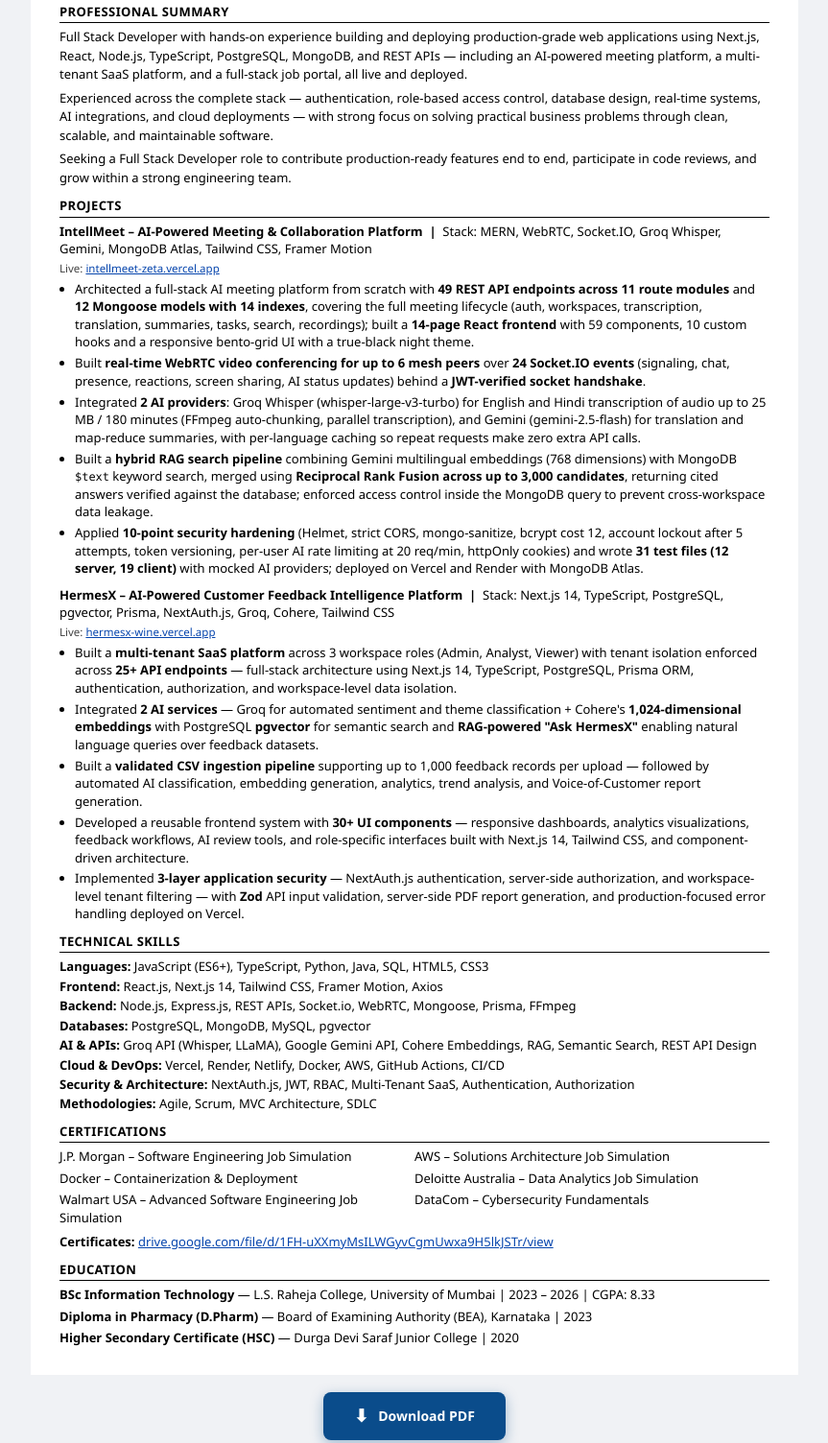
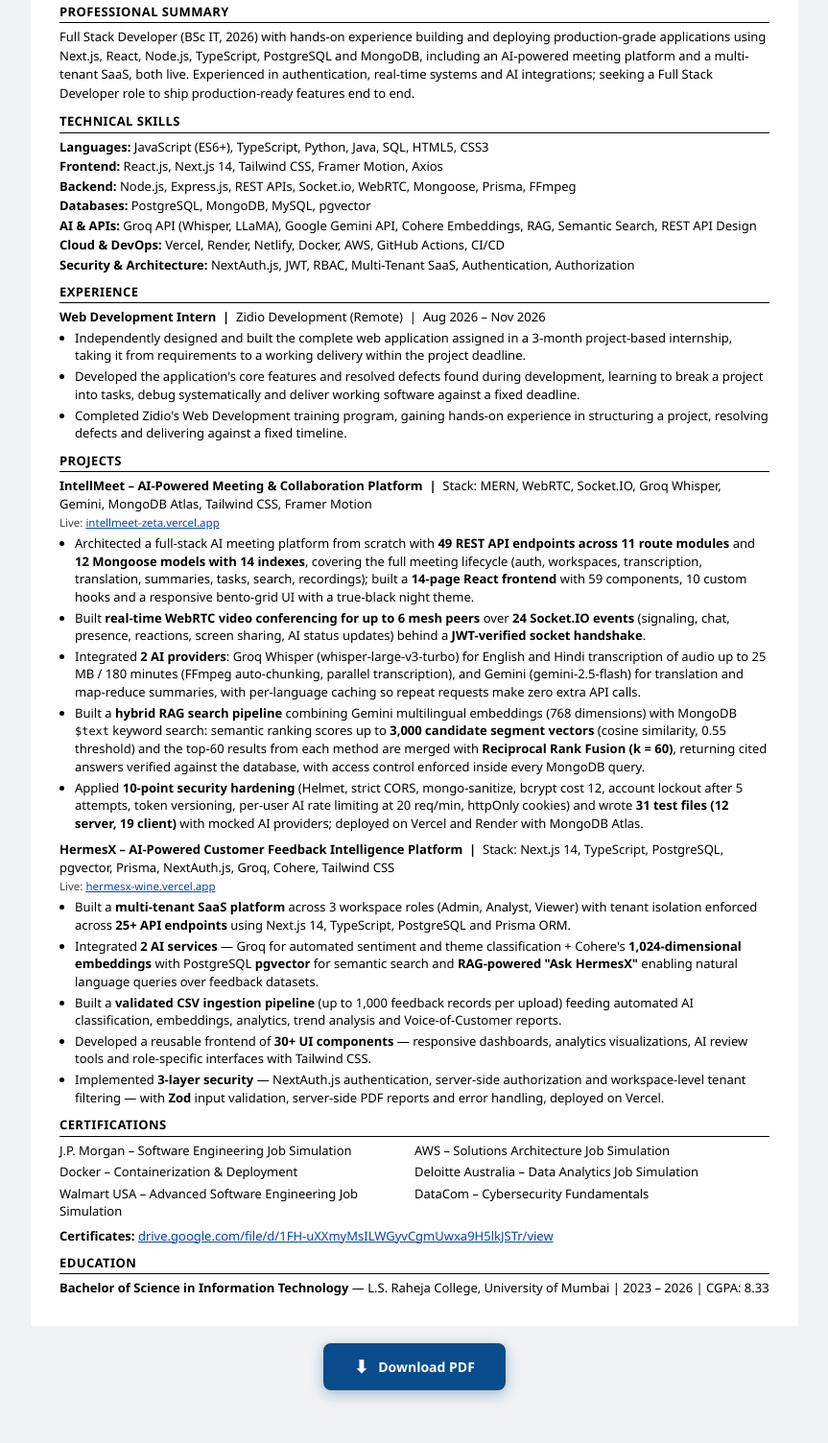
Before and after one commit to codewithabhi2003/Resume, a plain HTML site: page index.html in a window 1280 px wide. Shown: the part 131-1635 px from the top of the page at 96% size, without its empty margins (208-1071 px from the left). Drawn offline with Linux system fonts and the light colour scheme.

Commit message:
updated resume

```diff
--- a/index.html
+++ b/index.html
@@ -161,9 +161,32 @@
     <!-- PROFESSIONAL SUMMARY -->
     <div class="section">
       <div class="section-title">Professional Summary</div>
-      <p class="summary-para">Full Stack Developer with hands-on experience building and deploying production-grade web applications using Next.js, React, Node.js, TypeScript, PostgreSQL, MongoDB, and REST APIs — including an AI-powered meeting platform, a multi-tenant SaaS platform, and a full-stack job portal, all live and deployed.</p>
-      <p class="summary-para">Experienced across the complete stack — authentication, role-based access control, database design, real-time systems, AI integrations, and cloud deployments — with strong focus on solving practical business problems through clean, scalable, and maintainable software.</p>
-      <p class="summary-para">Seeking a Full Stack Developer role to contribute production-ready features end to end, participate in code reviews, and grow within a strong engineering team.</p>
+      <p class="summary-para">Full Stack Developer (BSc IT, 2026) with hands-on experience building and deploying production-grade applications using Next.js, React, Node.js, TypeScript, PostgreSQL and MongoDB, including an AI-powered meeting platform and a multi-tenant SaaS, both live. Experienced in authentication, real-time systems and AI integrations; seeking a Full Stack Developer role to ship production-ready features end to end.</p>
+    </div>
+
+    <!-- TECHNICAL SKILLS -->
+    <div class="section">
+      <div class="section-title">Technical Skills</div>
+      <p><strong>Languages:</strong> JavaScript (ES6+), TypeScript, Python, Java, SQL, HTML5, CSS3</p>
+      <p><strong>Frontend:</strong> React.js, Next.js 14, Tailwind CSS, Framer Motion, Axios</p>
+      <p><strong>Backend:</strong> Node.js, Express.js, REST APIs, Socket.io, WebRTC, Mongoose, Prisma, FFmpeg</p>
+      <p><strong>Databases:</strong> PostgreSQL, MongoDB, MySQL, pgvector</p>
+      <p><strong>AI &amp; APIs:</strong> Groq API (Whisper, LLaMA), Google Gemini API, Cohere Embeddings, RAG, Semantic Search, REST API Design</p>
+      <p><strong>Cloud &amp; DevOps:</strong> Vercel, Render, Netlify, Docker, AWS, GitHub Actions, CI/CD</p>
+      <p><strong>Security &amp; Architecture:</strong> NextAuth.js, JWT, RBAC, Multi-Tenant SaaS, Authentication, Authorization</p>
+    </div>
+
+    <!-- EXPERIENCE -->
+    <div class="section">
+      <div class="section-title">Experience</div>
+      <div class="project-block">
+        <p class="project-title">Web Development Intern &nbsp;|&nbsp; <span style="font-weight:400;">Zidio Development (Remote) &nbsp;|&nbsp; Aug 2026 – Nov 2026</span></p>
+        <ul>
+          <li>Independently designed and built the complete web application assigned in a 3-month project-based internship, taking it from requirements to a working delivery within the project deadline.</li>
+          <li>Developed the application's core features and resolved defects found during development, learning to break a project into tasks, debug systematically and deliver working software against a fixed deadline.</li>
+          <li>Completed Zidio's Web Development training program, gaining hands-on experience in structuring a project, resolving defects and delivering against a fixed timeline.</li>
+        </ul>
+      </div>
     </div>
 
     <!-- PROJECTS -->
@@ -178,7 +201,7 @@
           <li>Architected a full-stack AI meeting platform from scratch with <strong>49 REST API endpoints across 11 route modules</strong> and <strong>12 Mongoose models with 14 indexes</strong>, covering the full meeting lifecycle (auth, workspaces, transcription, translation, summaries, tasks, search, recordings); built a <strong>14-page React frontend</strong> with 59 components, 10 custom hooks and a responsive bento-grid UI with a true-black night theme.</li>
           <li>Built <strong>real-time WebRTC video conferencing for up to 6 mesh peers</strong> over <strong>24 Socket.IO events</strong> (signaling, chat, presence, reactions, screen sharing, AI status updates) behind a <strong>JWT-verified socket handshake</strong>.</li>
           <li>Integrated <strong>2 AI providers</strong>: Groq Whisper (whisper-large-v3-turbo) for English and Hindi transcription of audio up to 25 MB / 180 minutes (FFmpeg auto-chunking, parallel transcription), and Gemini (gemini-2.5-flash) for translation and map-reduce summaries, with per-language caching so repeat requests make zero extra API calls.</li>
-          <li>Built a <strong>hybrid RAG search pipeline</strong> combining Gemini multilingual embeddings (768 dimensions) with MongoDB <code>$text</code> keyword search, merged using <strong>Reciprocal Rank Fusion across up to 3,000 candidates</strong>, returning cited answers verified against the database; enforced access control inside the MongoDB query to prevent cross-workspace data leakage.</li>
+          <li>Built a <strong>hybrid RAG search pipeline</strong> combining Gemini multilingual embeddings (768 dimensions) with MongoDB <code>$text</code> keyword search: semantic ranking scores up to <strong>3,000 candidate segment vectors</strong> (cosine similarity, 0.55 threshold) and the top-60 results from each method are merged with <strong>Reciprocal Rank Fusion (k = 60)</strong>, returning cited answers verified against the database, with access control enforced inside every MongoDB query.</li>
           <li>Applied <strong>10-point security hardening</strong> (Helmet, strict CORS, mongo-sanitize, bcrypt cost 12, account lockout after 5 attempts, token versioning, per-user AI rate limiting at 20 req/min, httpOnly cookies) and wrote <strong>31 test files (12 server, 19 client)</strong> with mocked AI providers; deployed on Vercel and Render with MongoDB Atlas.</li>
         </ul>
       </div>
@@ -188,27 +211,14 @@
         <p class="project-title">HermesX – AI-Powered Customer Feedback Intelligence Platform &nbsp;|&nbsp; <span style="font-weight:400;">Stack: Next.js 14, TypeScript, PostgreSQL, pgvector, Prisma, NextAuth.js, Groq, Cohere, Tailwind CSS</span></p>
         <p class="project-meta">Live: <a href="https://hermesx-wine.vercel.app/" target="_blank">hermesx-wine.vercel.app</a></p>
         <ul>
-          <li>Built a <strong>multi-tenant SaaS platform</strong> across 3 workspace roles (Admin, Analyst, Viewer) with tenant isolation enforced across <strong>25+ API endpoints</strong> — full-stack architecture using Next.js 14, TypeScript, PostgreSQL, Prisma ORM, authentication, authorization, and workspace-level data isolation.</li>
+          <li>Built a <strong>multi-tenant SaaS platform</strong> across 3 workspace roles (Admin, Analyst, Viewer) with tenant isolation enforced across <strong>25+ API endpoints</strong> using Next.js 14, TypeScript, PostgreSQL and Prisma ORM.</li>
           <li>Integrated <strong>2 AI services</strong> — Groq for automated sentiment and theme classification + Cohere's <strong>1,024-dimensional embeddings</strong> with PostgreSQL <strong>pgvector</strong> for semantic search and <strong>RAG-powered "Ask HermesX"</strong> enabling natural language queries over feedback datasets.</li>
-          <li>Built a <strong>validated CSV ingestion pipeline</strong> supporting up to 1,000 feedback records per upload — followed by automated AI classification, embedding generation, analytics, trend analysis, and Voice-of-Customer report generation.</li>
-          <li>Developed a reusable frontend system with <strong>30+ UI components</strong> — responsive dashboards, analytics visualizations, feedback workflows, AI review tools, and role-specific interfaces built with Next.js 14, Tailwind CSS, and component-driven architecture.</li>
-          <li>Implemented <strong>3-layer application security</strong> — NextAuth.js authentication, server-side authorization, and workspace-level tenant filtering — with <strong>Zod</strong> API input validation, server-side PDF report generation, and production-focused error handling deployed on Vercel.</li>
+          <li>Built a <strong>validated CSV ingestion pipeline</strong> (up to 1,000 feedback records per upload) feeding automated AI classification, embeddings, analytics, trend analysis and Voice-of-Customer reports.</li>
+          <li>Developed a reusable frontend of <strong>30+ UI components</strong> — responsive dashboards, analytics visualizations, AI review tools and role-specific interfaces with Tailwind CSS.</li>
+          <li>Implemented <strong>3-layer security</strong> — NextAuth.js authentication, server-side authorization and workspace-level tenant filtering — with <strong>Zod</strong> input validation, server-side PDF reports and error handling, deployed on Vercel.</li>
         </ul>
       </div>
 
-    </div>
-
-    <!-- TECHNICAL SKILLS -->
-    <div class="section">
-      <div class="section-title">Technical Skills</div>
-      <p><strong>Languages:</strong> JavaScript (ES6+), TypeScript, Python, Java, SQL, HTML5, CSS3</p>
-      <p><strong>Frontend:</strong> React.js, Next.js 14, Tailwind CSS, Framer Motion, Axios</p>
-      <p><strong>Backend:</strong> Node.js, Express.js, REST APIs, Socket.io, WebRTC, Mongoose, Prisma, FFmpeg</p>
-      <p><strong>Databases:</strong> PostgreSQL, MongoDB, MySQL, pgvector</p>
-      <p><strong>AI &amp; APIs:</strong> Groq API (Whisper, LLaMA), Google Gemini API, Cohere Embeddings, RAG, Semantic Search, REST API Design</p>
-      <p><strong>Cloud &amp; DevOps:</strong> Vercel, Render, Netlify, Docker, AWS, GitHub Actions, CI/CD</p>
-      <p><strong>Security &amp; Architecture:</strong> NextAuth.js, JWT, RBAC, Multi-Tenant SaaS, Authentication, Authorization</p>
-      <p><strong>Methodologies:</strong> Agile, Scrum, MVC Architecture, SDLC</p>
     </div>
 
     <!-- CERTIFICATIONS -->
@@ -234,9 +244,7 @@
     <!-- EDUCATION -->
     <div class="section">
       <div class="section-title">Education</div>
-      <p><strong>BSc Information Technology</strong> — L.S. Raheja College, University of Mumbai | 2023 – 2026 | CGPA: 8.33</p>
-      <p style="margin-top: 4px;"><strong>Diploma in Pharmacy (D.Pharm)</strong> — Board of Examining Authority (BEA), Karnataka | 2023</p>
-      <p style="margin-top: 4px;"><strong>Higher Secondary Certificate (HSC)</strong> — Durga Devi Saraf Junior College | 2020</p>
+      <p><strong>Bachelor of Science in Information Technology</strong> — L.S. Raheja College, University of Mumbai | 2023 – 2026 | CGPA: 8.33</p>
     </div>
 
   </div>
```
Also changed, not shown: 1 other file.
